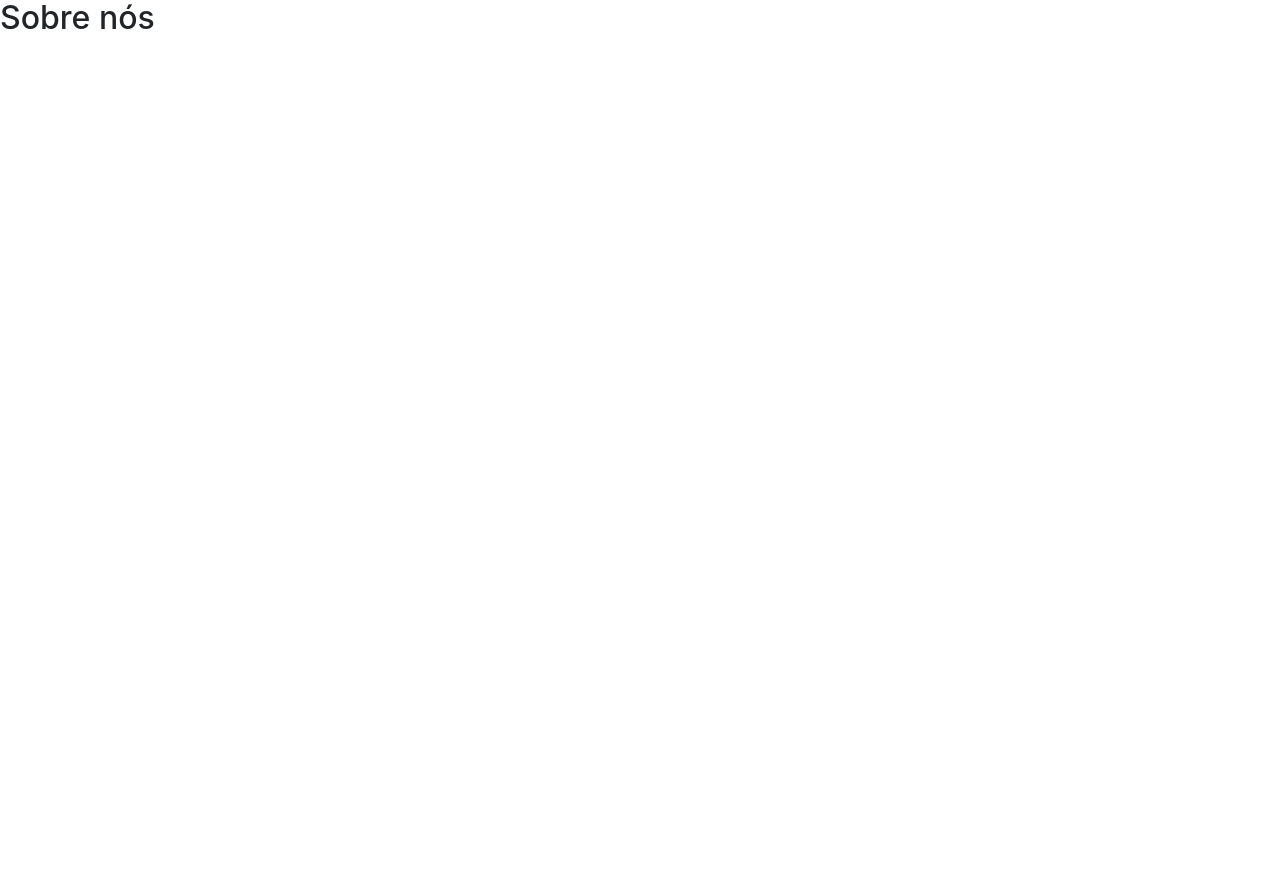
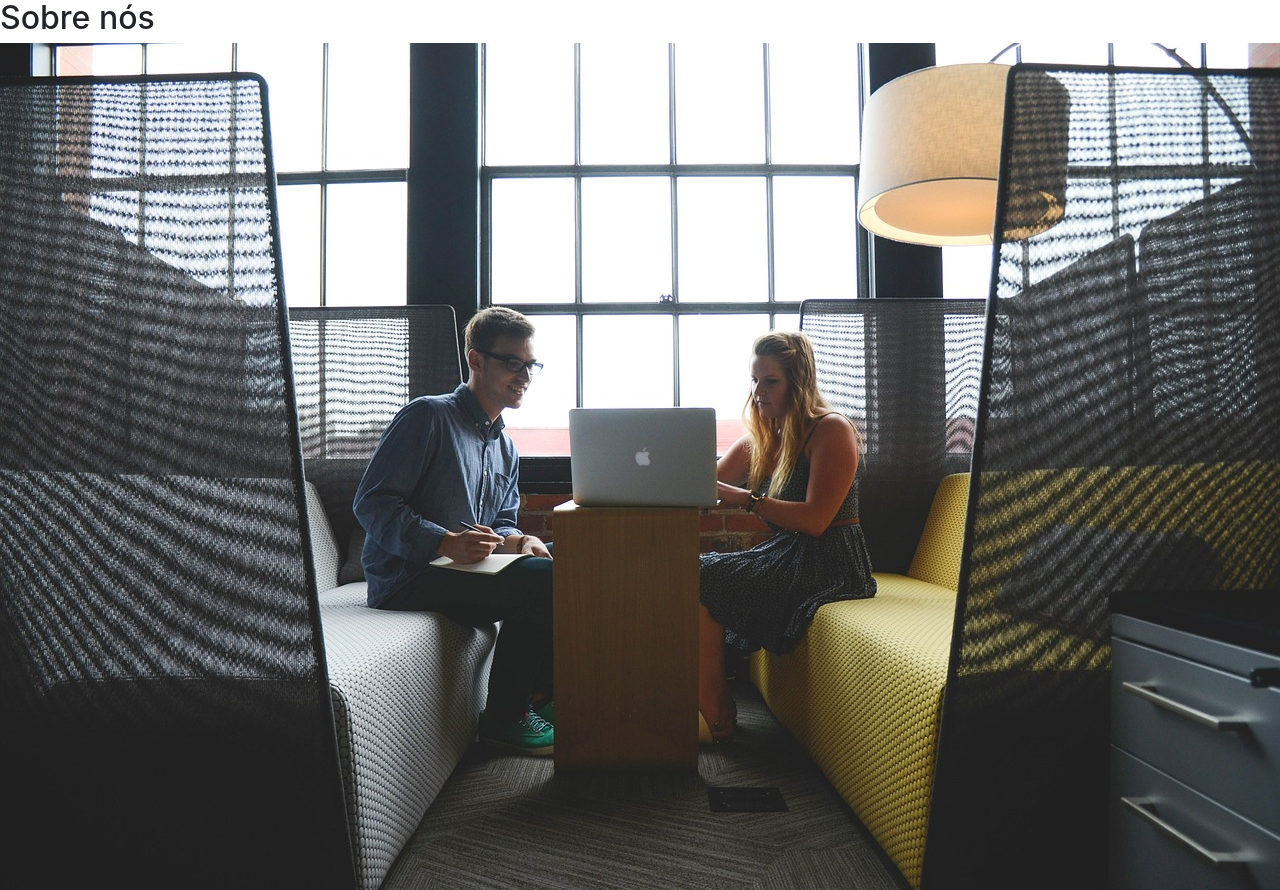
Before and after one commit to phbrasiliano/alura-bootstrap, a plain HTML site: page index.html in a window 1280 px wide. Before the commit the page ends 800 px from the top, so only its background shows below. Drawn offline with Linux system fonts and the light colour scheme.

Commit message:
adds images

```diff
--- a/index.html
+++ b/index.html
@@ -3,9 +3,11 @@
 <head>
    <meta charset="utf-8">
    <link rel="stylesheet" type="text/css" href="css/bootstrap.min.css">
+   <meta name="viewport" content="width=device-width, initial-scale=1">
    <title></title>
 </head>
 <body>
    <h2>Sobre nós</h2>
+   <img class="img-fluid" src="img/empresa.jpg">
 </body>
 </html>
```
Also changed, not shown: img/castelo.jpg (added), img/empresa.jpg (added), img/projetos/casa-castelo.png (added), img/projetos/casa-lago.png (added), img/projetos/mercado-marapira.png (added), img/projetos/palacio-dionisio.png (added), img/projetos/residencia-ludi.png (added), 6 other files.
